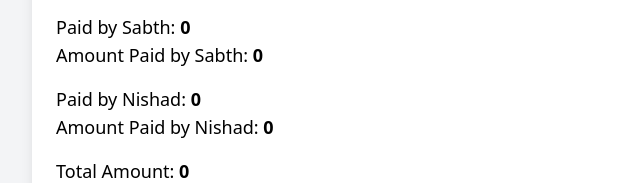
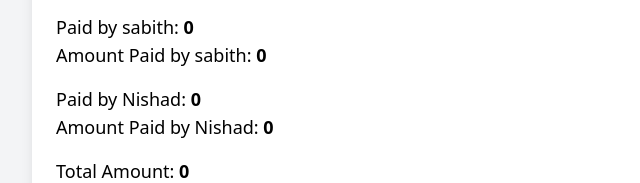
Before and after one commit to hexendevelopers/room-expense, a plain HTML site: page viewPayments.html in a window 1280 px wide. Shown: the part 239-422 px from the top of the page, 160-800 px from the left. Drawn offline with nearby package versions, Linux system fonts and the light colour scheme; no server answers.

Commit message:
Update viewPayments.html

```diff
--- a/viewPayments.html
+++ b/viewPayments.html
@@ -20,9 +20,14 @@
             <h5 class="text-lg font-medium">Amount Paid by Swalih: <span id="swalihAmount" class="font-bold">0</span></h5>
         </div>
         <div class="mb-4">
-            <h5 class="text-lg font-medium">Paid by Sabth: <span id="sabthCount" class="font-bold">0</span></h5>
-            <h5 class="text-lg font-medium">Amount Paid by Sabth: <span id="sabthAmount" class="font-bold">0</span></h5>
+            <h5 class="text-lg font-medium">Paid by sabith: <span id="sabithCount" class="font-bold">0</span></h5>
+            <h5 class="text-lg font-medium">Amount Paid by sabith: <span id="sabithAmount" class="font-bold">0</span></h5>
         </div>
+
+
+
+
+
         <div class="mb-4">
             <h5 class="text-lg font-medium">Paid by Nishad: <span id="nishadCount" class="font-bold">0</span></h5>
             <h5 class="text-lg font-medium">Amount Paid by Nishad: <span id="nishadAmount" class="font-bold">0</span></h5>
```
